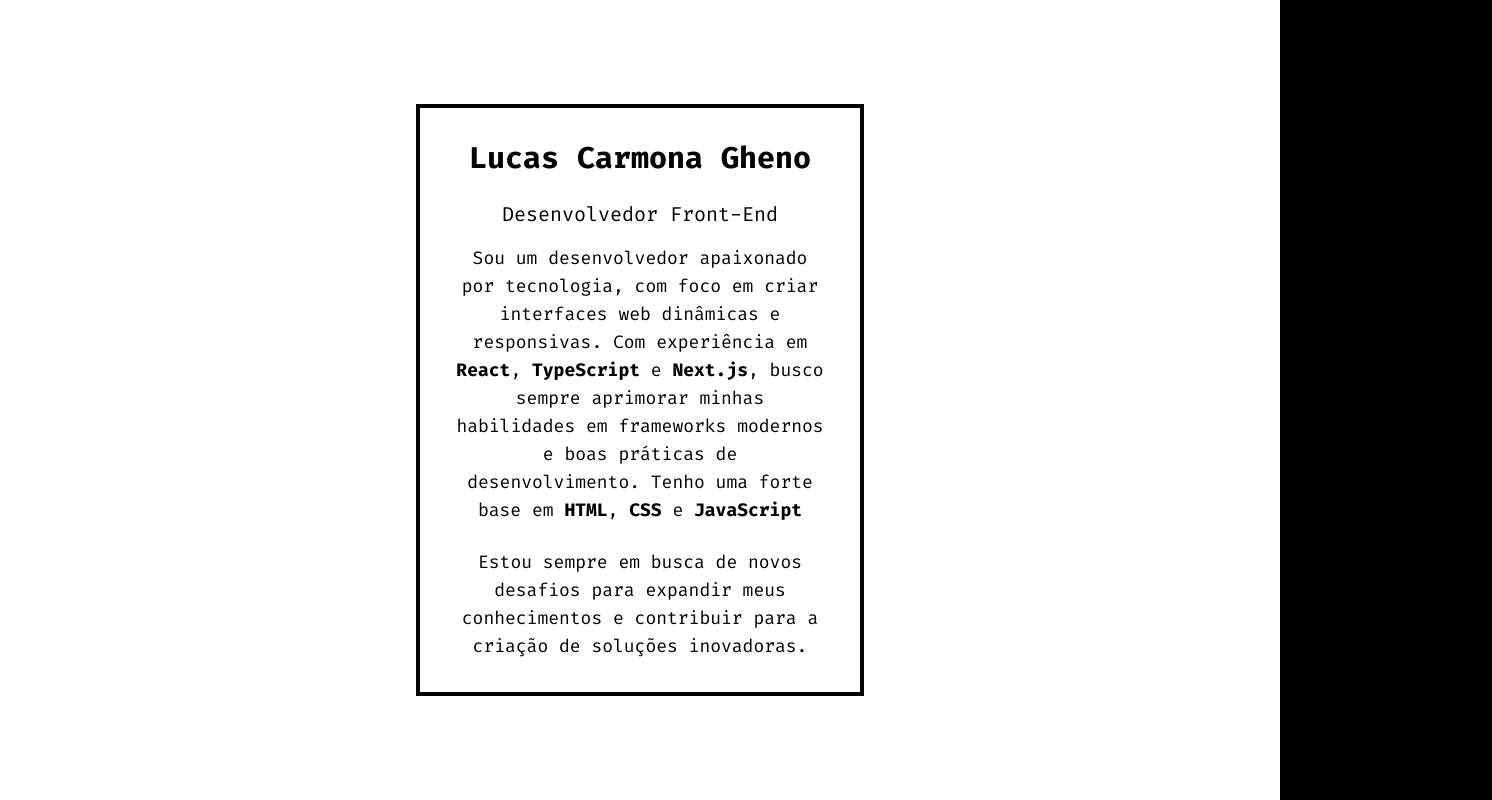
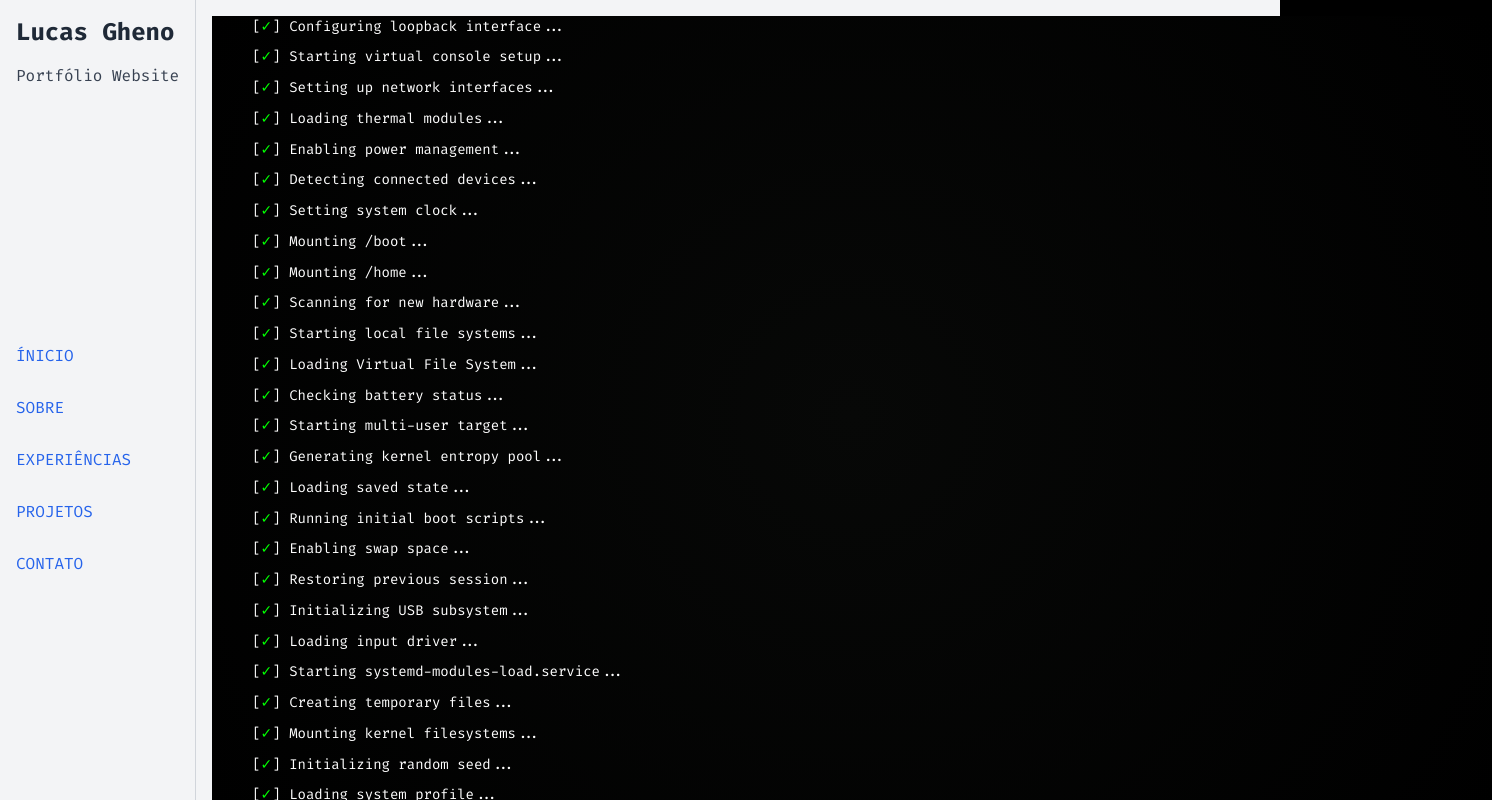
Before and after one commit to ghenosec/gheno.txt, a Next.js app: page /resume in a window 1280 px wide. Shown: the top 800 px of the page, 1492 px wide, since content can reach past the window. Built offline with nearby package versions, Linux system fonts and the light colour scheme.

Commit message:
feat: added redirect, border  and att styles

```diff
--- a/src/app/resume/page.tsx
+++ b/src/app/resume/page.tsx
@@ -1,24 +1,91 @@
-// pages/resume.tsx
+"use client";
 
-import React from "react";
+import React, { useState } from "react";
+import { JSX } from "react/jsx-runtime";
 
-const Resume = () => {
+// Importar os componentes das seções
+import Home from '../pages/Home'
+import About from '../pages/About';
+import Experience from '../pages/Experience';
+import Projects from '../pages/Projects';
+import Contact from '../pages/Contact';
+
+const Navigation = ({ setActiveSection }: { setActiveSection: (section: string) => void }) => (
+  <nav className="w-1/7 p-4 text-left border-r border-gray-300">
+    <h1 className="font-bold text-2xl text-gray-800 mb-4">Lucas Gheno</h1>
+    <h2 className="text-gray-700 mb-8">Portfólio Website</h2>
+    <ul className="space-y-7">
+      <li className="mt-64">
+        <button
+          onClick={() => setActiveSection("home")}
+          className="text-blue-600 hover:underline"
+        >
+          ÍNICIO
+        </button>
+      </li>
+      <li>
+        <button
+          onClick={() => setActiveSection("about")}
+          className="text-blue-600 hover:underline"
+        >
+          SOBRE
+        </button>
+      </li>
+      <li>
+        <button
+          onClick={() => setActiveSection("experience")}
+          className="text-blue-600 hover:underline"
+        >
+          EXPERIÊNCIAS
+        </button>
+      </li>
+      <li>
+        <button
+          onClick={() => setActiveSection("projects")}
+          className="text-blue-600 hover:underline"
+        >
+          PROJETOS
+        </button>
+      </li>
+      <li>
+        <button
+          onClick={() => setActiveSection("contact")}
+          className="text-blue-600 hover:underline"
+        >
+          CONTATO
+        </button>
+      </li>
+    </ul>
+  </nav>
+);
+
+const OldSchoolLinuxStyle: React.FC = () => {
+  const [activeSection, setActiveSection] = useState<string>("home");
+
+  // Função para renderizar a seção com base no estado
+  const renderSection = () => {
+    switch (activeSection) {
+      case "home":
+        return <Home />;
+      case "about":
+        return <About />;
+      case "experience":
+        return <Experience />;
+      case "projects":
+        return <Projects />;
+      case "contact":
+        return <Contact />;
+      default:
+        return <Home />;
+    }
+  };
+
   return (
-    <div className="flex flex-col items-center justify-center h-screen bg-white text-black p-6">
-      <div className="border-4 border-black p-8 text-center w-11/12 max-w-md">
-        <h1 className="text-3xl font-bold mb-6">Lucas Carmona Gheno</h1>
-        <h2 className="text-xl mb-4">Desenvolvedor Front-End</h2>
-        <p className="text-lg mb-6">
-          Sou um desenvolvedor apaixonado por tecnologia, com foco em criar interfaces web dinâmicas e responsivas. Com experiência em{" "}
-          <strong>React</strong>, <strong>TypeScript</strong> e <strong>Next.js</strong>, busco sempre aprimorar minhas habilidades em frameworks modernos e boas práticas de desenvolvimento. Tenho uma forte base em{" "}
-          <strong>HTML</strong>, <strong>CSS</strong> e <strong>JavaScript</strong>
-        </p>
-        <p className="text-lg">
-          Estou sempre em busca de novos desafios para expandir meus conhecimentos e contribuir para a criação de soluções inovadoras.
-        </p>
-      </div>
+    <div className="flex min-h-screen bg-gray-100 text-gray-800 font-mono">
+      <Navigation setActiveSection={setActiveSection} />
+      <div className="flex-1 p-4">{renderSection()}</div>
     </div>
   );
 };
 
-export default Resume;
+export default OldSchoolLinuxStyle;
```
